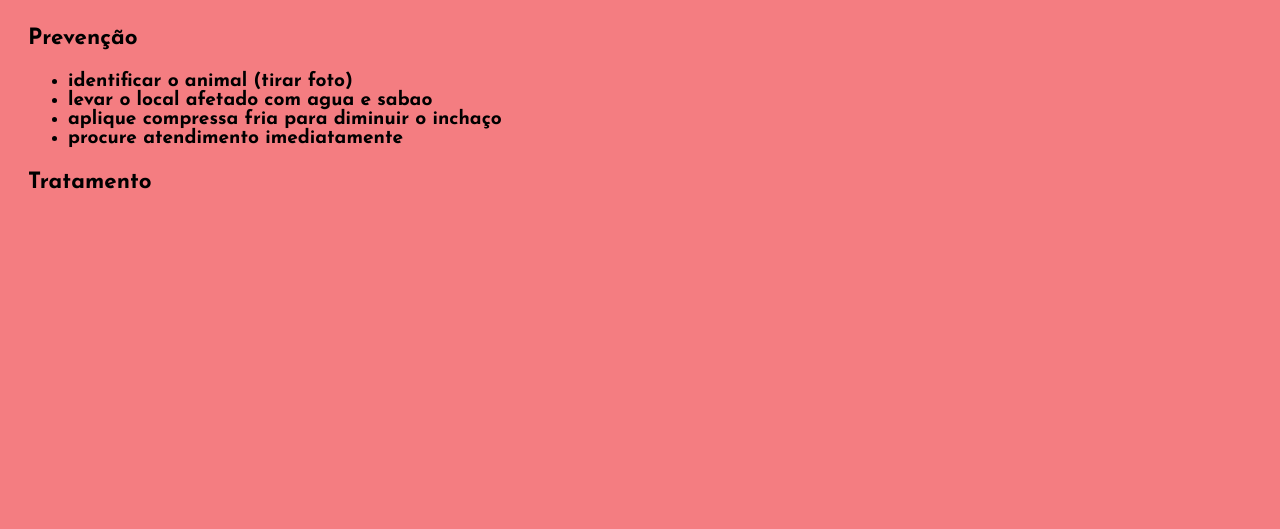
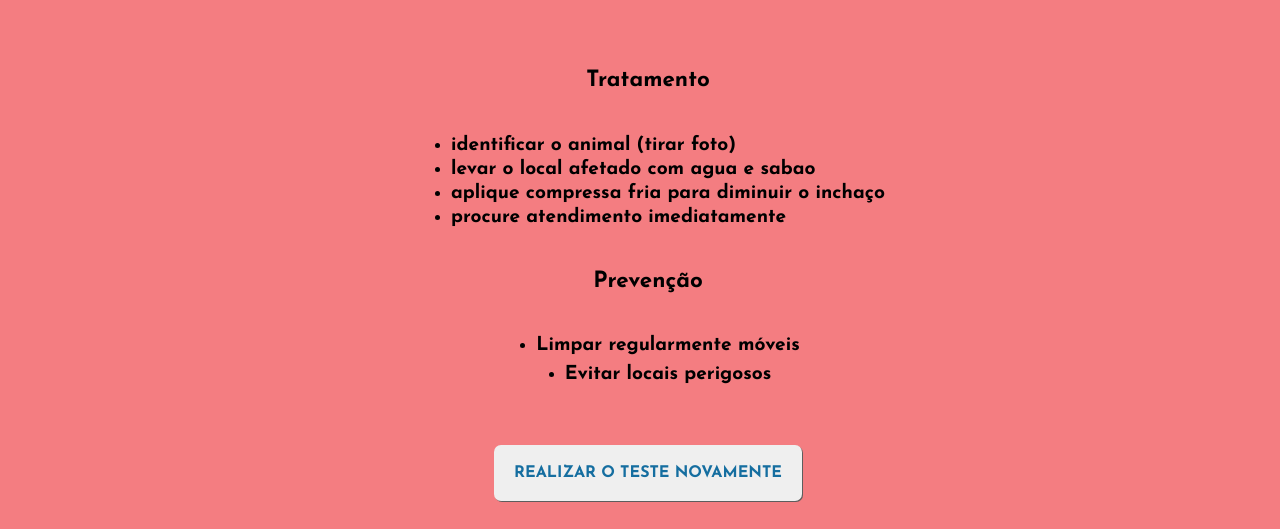
Before and after one commit to paulo-xavier/SOSRS, a plain HTML site: page result.html in a window 1280 px wide. Shown: the part 333-862 px from the top of the page. Before the commit the page ends 800 px from the top, so only its background shows below. Drawn offline with nearby package versions, Linux system fonts and the light colour scheme.

Commit message:
:lipstick: feat: Styling of pages

```diff
--- a/assets/css/result.css
+++ b/assets/css/result.css
@@ -9,28 +9,16 @@ body {
 
 h1 {
     font-family: 'Jura', sans-serif;
-
     font-weight: bold;
-
     font-size: 2em;
-
     color: white;
 }
 
-
 header {
-    /* background-color: darkcyan; */
-
-    /* padding: 30px; */
-    /* text-align: center; */
     display: flex;
     flex-direction: column;
     justify-content: center;
     align-items: center;
-
-    /* width: 90%; */
-
-    /* background-color: darkblue; */
 }
 
 img {
@@ -39,18 +27,12 @@ img {
 
 
 main {
-    /* background-color: red; */
-
     padding: 20px;
-
-    /* padding: 20px; */
-    /* text-align: center; */
-
     font-family: 'Josefin Sans', sans-serif;
     font-weight: bold;
-
-    /* width: 80%; */
-
+    display: flex;
+    flex-direction: column;
+    align-items: center;
 }
 
 
@@ -62,9 +44,7 @@ p {
 h2 {
     font-size: 2em;
     margin: 50px 50px;
-
     color: white;
-
     padding: 15px;
     border-bottom: 3px solid white;
 }
@@ -79,4 +59,27 @@ h3, h4 {
 
 ul li {
     font-size: 1.2em;
+    margin: 5px;
 }
+
+#return {
+    border-radius: 7px;
+    box-shadow: 1px 1px rgb(94,93,93);
+    border: none;
+    height: 30px;
+    height: 30%;
+    padding: 20px;
+    font-size: 1em;
+    font-family: 'Josefin Sans', sans-serif;
+    color: #156EA0;
+    font-weight: bold;
+    cursor: pointer;
+    margin-top: 40px;
+}
+
+#prevention-list {
+    display: flex;
+    justify-content: center;
+    align-items: center;
+    flex-direction: column;
+}
--- a/assets/js/index.js
+++ b/assets/js/index.js
@@ -12,12 +12,8 @@ buttonSend.addEventListener('click', () => {
     });
 
 
-
     fetchDisease(checkedCheckBoxes);
-
-
 })
-
 
 
 const fetchDisease = (checkedCheckBoxes) => {
--- a/assets/js/result.js
+++ b/assets/js/result.js
@@ -2,9 +2,6 @@
 let printDataInScreen = (id) => {
 
     console.log("ID que chegou: " + id)
-
-
-
 
     fetch('../../doencas.json')
     .then(response => response.json())
@@ -14,6 +11,8 @@ let printDataInScreen = (id) => {
 
         document.getElementById('disease').innerText = data.Disease[id].disease;
 
+
+        //Tratamentos
         let treatmentList = document.getElementById('treatment-list');
 
         data.Disease[id].treatment.forEach(treatments_ => {
@@ -26,16 +25,20 @@ let printDataInScreen = (id) => {
         })
 
 
+        //Prevenção
 
+        let preventionList = document.getElementById('prevention-list');
 
+        data.Disease[id].prevention.forEach(prevention_ => {
+            let li = document.createElement('li');
 
+            li.innerText = `${prevention_}`;
 
-
+            preventionList.append(li);
+        })
 
     })
-
 }
-
 
 
 let urlParams = new URLSearchParams(window.location.search);
@@ -60,3 +63,10 @@ if (disease == "Leptospirose"){
 }else if (disease = "Animais peçonhetos") {
     printDataInScreen(5);
 }
+
+
+let button = document.getElementById('return');
+
+button.addEventListener('click', () => {
+    window.location.href = "../../index.html";
+})
--- a/doencas.json
+++ b/doencas.json
@@ -3,32 +3,38 @@
 
         {
             "disease" : "Leptospirose",
-            "treatment": ["Use botas e luvas", "Evitar agua e solo contaminados com urina ou sangue de animais infectados","Manter o ambiente limpo para evitar os roedores","Antibioticos prescritos pelo medico"],
+            "treatment": ["Antibioticos prescritos pelo medico"],
+            "prevention": ["Use botas e luvas", "Evitar agua e solo contaminados com urina ou sangue de animais infectados","Manter o ambiente limpo para evitar os roedores"],
             "symptom": ["febre alta","dor de cabeça","sangramentos","dor muscular","calafrios","olhos vermelhos","Vomitos", "dor na panturrilha e lombar"]
         },
         {
             "disease" : "Tétano",
-            "treatment": ["vacina","limpar e cuidar das feridas","evitar contato com solo e fezes dos animais","controlar infecção e aliviar os sintomas com medicamentos prescritos pelo medico"],
+            "treatment": [" aliviar os sintomas com medicamentos prescritos pelo medico","controlar infecção"],
+            "prevention": ["vacina","limpar e cuidar das feridas","evitar contato com solo e fezes dos animais"],
             "symptom": ["Contracoes musculares dolorosas","dificuldade para respirar","febre","pressao alta","sudorese"]
         },
         {
             "disease" : "Diarreia aguda",
-            "treatment": ["evitar toma agua da torneira, apenas se for fervida por pelo menos 5 minutos","lavar bem as maos e alimentos","beber agua filtrada","evitar alimentos crus ou mal cozidos","tomar vacina rotavirus"],
+            "treatment": ["tomar vacina rotavirus"],
+            "prevention": ["evitar toma agua da torneira, apenas se for fervida por pelo menos 5 minutos","lavar bem as maos e alimentos","beber agua filtrada","evitar alimentos crus ou mal cozidos"],
             "symptom":["sangramento nas fezes","dores abdominais","muco"]
         },
         {
             "disease" : "Hepatite A",
-            "treatment": ["nao existe tratamento especifico, porem pode-se aliviar os sintomas","evitar automedicacao","repouso","hidratacao","dieta leve (evitar comidas picantes e gordurosas)","medicacao prescrita pelo medico"],
+            "treatment": ["não existe tratamento especifico, porém pode-se aliviar os sintomas"],
+            "prevention": ["evitar automedicação","repouso","hidratação","dieta leve (evitar comidas picantes e gordurosas)","medicação prescrita pelo médico"],
             "symptom":["fadiga","ictericia","urina escura","fezes claras","perda de apetite"]
         },
         {
             "disease" : "Dengue",
-            "treatment": ["eliminar os criadouros de mosquitos","usar repelentes","instalar telas nas portas e janelas","descansar bastante","hidratar-se","medicamento prescrito pelo medico","evitar anti-inflamatorios","monitorar a temperatura"],
+            "treatment": ["descansar bastante","hidratar-se","medicamento prescrito pelo medico","evitar anti-inflamatorios","monitorar a temperatura"],
+            "prevention": ["eliminar os criadouros de mosquitos","usar repelentes","instalar telas nas portas e janelas"],
             "symptom":["febre alta","dor muscular","erupcoes cutaneas","dores nas articulacoes","hemorragia intensa","dificuldade para respirar","edema","rubor","dor de cabeca"]
         },
         {
             "disease" : "Animais peçonhetos",
             "treatment": ["identificar o animal (tirar foto)","levar o local afetado com agua e sabao","aplique compressa fria para diminuir o inchaço","procure atendimento imediatamente"],
+            "prevention": ["Limpar regularmente móveis","Evitar locais perigosos"],
             "symptom":["dor depois da picada","dor muscular","hematoma","formacao de bolhas","ulceras"]
         }
 
--- a/result.html
+++ b/result.html
@@ -29,19 +29,21 @@
 
         <h2 id="disease">DENGUE</h1>
 
-        <h3>Prevenção</h2>
+        <h3>Tratamento</h2>
 
         <ul id="treatment-list">
-            <!-- <li>Use botas e luvas</li>
-            <li>Evitar água e solo contaminados com uina ou sangue de animais infectados.</li>
-            <li>Manter o ambiente limpo para evitar os roedores</li> -->
+            <!--  <li>Use botas e luvas</li> -->
+
         </ul>
 
-        <h3> Tratamento</h3>
+        <h3> Prevenção</h3>
 
-        <ul>
+        <ul id="prevention-list">
             <!-- <li>Antibióticos prescritos pelo médido</li> -->
         </ul>
+
+
+        <button id="return"> REALIZAR O TESTE NOVAMENTE</button>
 
 
         <script src="./assets/js/result.js"></script>
```
Also changed, not shown: assets/css/styles.css (+25 -39 lines).
